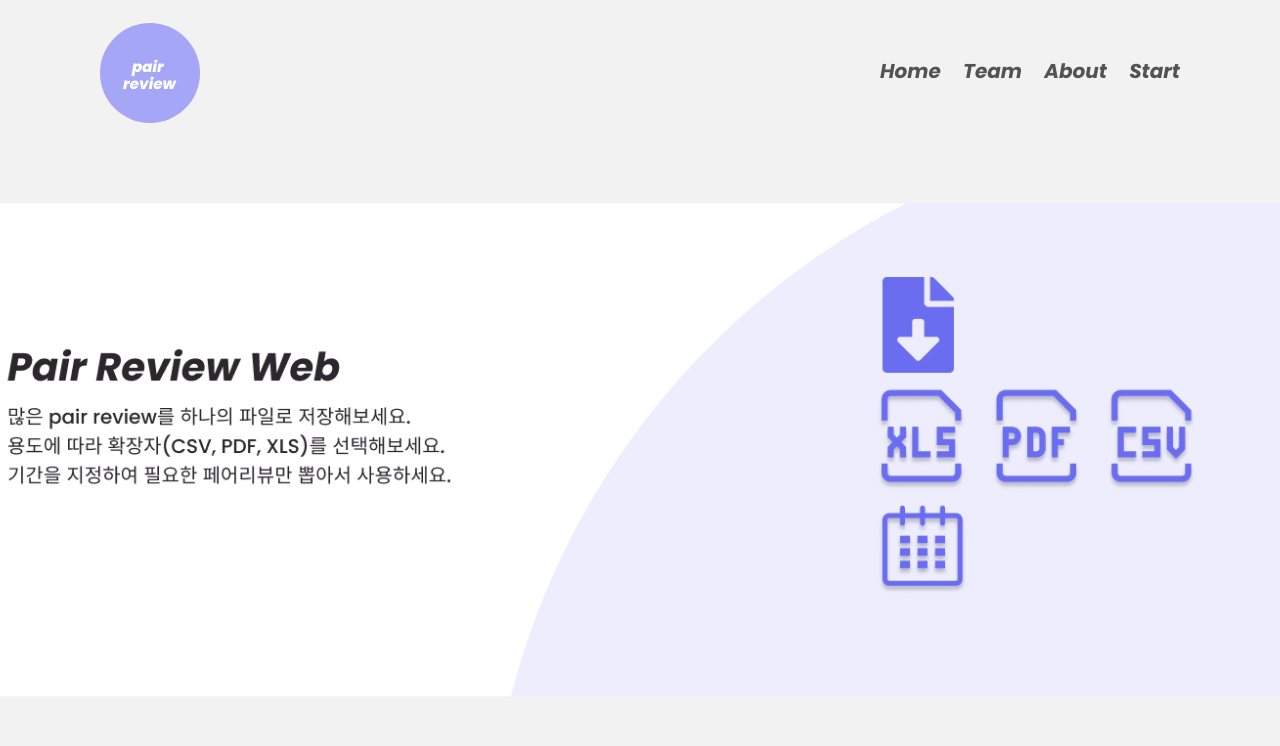
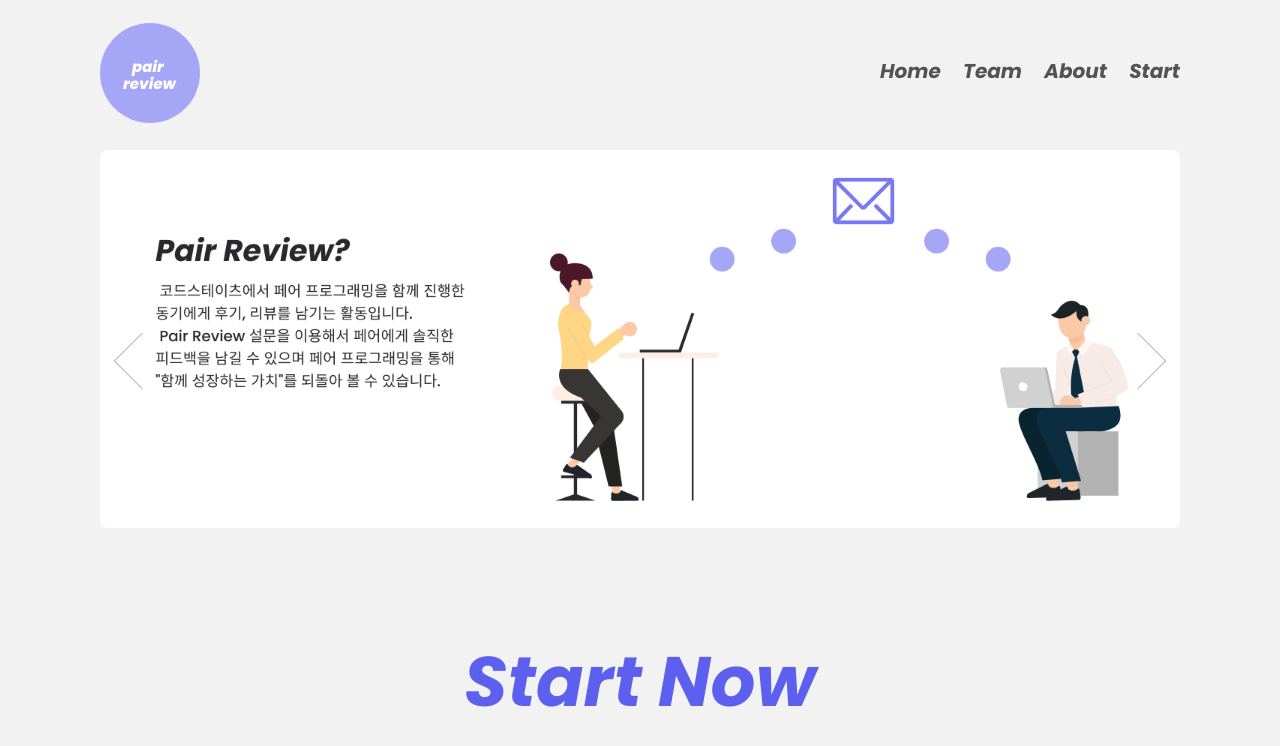
Before and after one commit to vodkamitlime/pair-review-web, a React (Create React App) app in the folder client/: page / in a window 1280 px wide. Shown: the top 746 px of the page. Built offline with nearby package versions, Linux system fonts and the light colour scheme.

Commit message:
Add button

```diff
--- a/client/src/App.js
+++ b/client/src/App.js
@@ -1,13 +1,14 @@
-import { Switch, Route } from "react-router-dom";
 import Header from "../src/components/common/Header";
 import Carousel from "./components/slidersection/Carousel";
 
 function App() {
   return (
-    <div className="App">
+    <div className="app">
       <Header />
       <Carousel />
-      <Switch> </Switch>
+      <div className="startbutton">
+        <div className="text">Start Now</div>
+      </div>
     </div>
   );
 }
--- a/client/src/_app.scss
+++ b/client/src/_app.scss
@@ -1,3 +1,23 @@
 @import url("https://fonts.googleapis.com/css2?family=Poppins:ital,wght@0,100;0,200;0,300;0,400;0,500;0,600;0,700;0,800;0,900;1,100;1,200;1,300;1,400;1,500;1,600;1,700;1,800;1,900&display=swap");
 @import "~slick-carousel/slick/slick.css";
 @import "~slick-carousel/slick/slick-theme.css";
+
+.app {
+  .startbutton {
+    margin-top: 100px;
+    width: 100%;
+    height: 100px;
+    @include flexbox;
+
+    .text {
+      font-style: italic;
+      font-weight: bold;
+      font-size: 70px;
+      color: $main;
+      cursor: pointer;
+      &:hover {
+        color: #a5a6f6;
+      }
+    }
+  }
+}
--- a/client/src/components/slidersection/_Carousel.scss
+++ b/client/src/components/slidersection/_Carousel.scss
@@ -1,44 +1,14 @@
-// .slide img {
-//     width: 20rem;
-//     margin: 0 auto;
-//   }
-
-.slide {
-  transform: scale(1);
-  transition: transform 1s;
-  // opacity: 0.5;
+.carouselcon {
+  margin-top: 150px;
+  padding: 0 100px;
 
   img {
-    height: calc(100vh - 200px);
+    z-index: 100;
+    width: 100%;
   }
 }
 
-.activeSlide {
-  transform: scale(1.1);
-  opacity: 1;
-
-  img {
-    height: calc(100vh - 200px);
-  }
-  &:hover {
-    &::after {
-      content: " ";
-      background: rgba(255, 255, 255, 0.15);
-      position: absolute;
-      top: 0;
-      left: 0;
-      height: 100%;
-      width: 100%;
-      z-index: 1;
-    }
-  }
-}
-
-.carouselcon {
-  margin-top: 150px;
-}
-.arrow {
-  .next {
+.arrow.next {
   z-index: 110;
   width: 40px;
   height: 40px;
@@ -51,14 +21,12 @@
   line-height: 1px;
   border-width: 1px 1px 0 0;
   border-style: solid;
-    border-color: #fff;
+  border-color: rgba(0, 0, 0, 0.3);
   right: 2%;
   top: 50%;
 }
-}
 
-.arrow {
-  .prev {
+.arrow.prev {
   z-index: 110;
   width: 40px;
   height: 40px;
@@ -71,8 +39,7 @@
   line-height: 1px;
   border-width: 0 0 1px 1px;
   border-style: solid;
-    border-color: #fff;
+  border-color: rgba(0, 0, 0, 0.3);
   left: 2%;
   top: 50%;
 }
-}
--- a/client/src/style.css
+++ b/client/src/style.css
@@ -471,6 +471,22 @@
       .container .col-lg-12 {
         width: 1140px; } }
 
+.app .startbutton {
+  margin-top: 100px;
+  width: 100%;
+  height: 100px;
+  display: flex;
+  align-items: center;
+  justify-content: center; }
+  .app .startbutton .text {
+    font-style: italic;
+    font-weight: bold;
+    font-size: 70px;
+    color: #5d5fef;
+    cursor: pointer; }
+    .app .startbutton .text:hover {
+      color: #a5a6f6; }
+
 .headerfix {
   height: 150px;
   padding: 0 100px;
@@ -503,31 +519,14 @@
   .menu:hover {
     color: #5d5fef; }
 
-.slide {
-  transform: scale(1);
-  transition: transform 1s; }
-  .slide img {
-    height: calc(100vh - 200px); }
+.carouselcon {
+  margin-top: 150px;
+  padding: 0 100px; }
+  .carouselcon img {
+    z-index: 100;
+    width: 100%; }
 
-.activeSlide {
-  transform: scale(1.1);
-  opacity: 1; }
-  .activeSlide img {
-    height: calc(100vh - 200px); }
-  .activeSlide:hover::after {
-    content: " ";
-    background: rgba(255, 255, 255, 0.15);
-    position: absolute;
-    top: 0;
-    left: 0;
-    height: 100%;
-    width: 100%;
-    z-index: 1; }
-
-.carouselcon {
-  margin-top: 150px; }
-
-.arrow .next {
+.arrow.next {
   z-index: 110;
   width: 40px;
   height: 40px;
@@ -540,11 +539,11 @@
   line-height: 1px;
   border-width: 1px 1px 0 0;
   border-style: solid;
-  border-color: #fff;
+  border-color: rgba(0, 0, 0, 0.3);
   right: 2%;
   top: 50%; }
 
-.arrow .prev {
+.arrow.prev {
   z-index: 110;
   width: 40px;
   height: 40px;
@@ -557,7 +556,7 @@
   line-height: 1px;
   border-width: 0 0 1px 1px;
   border-style: solid;
-  border-color: #fff;
+  border-color: rgba(0, 0, 0, 0.3);
   left: 2%;
   top: 50%; }
 
```
Also changed, not shown: client/src/index.js (+6 -6 lines), 1 other file (tests, documents, lock files or other folders). Lines whose indentation alone changed are shown as unchanged.
